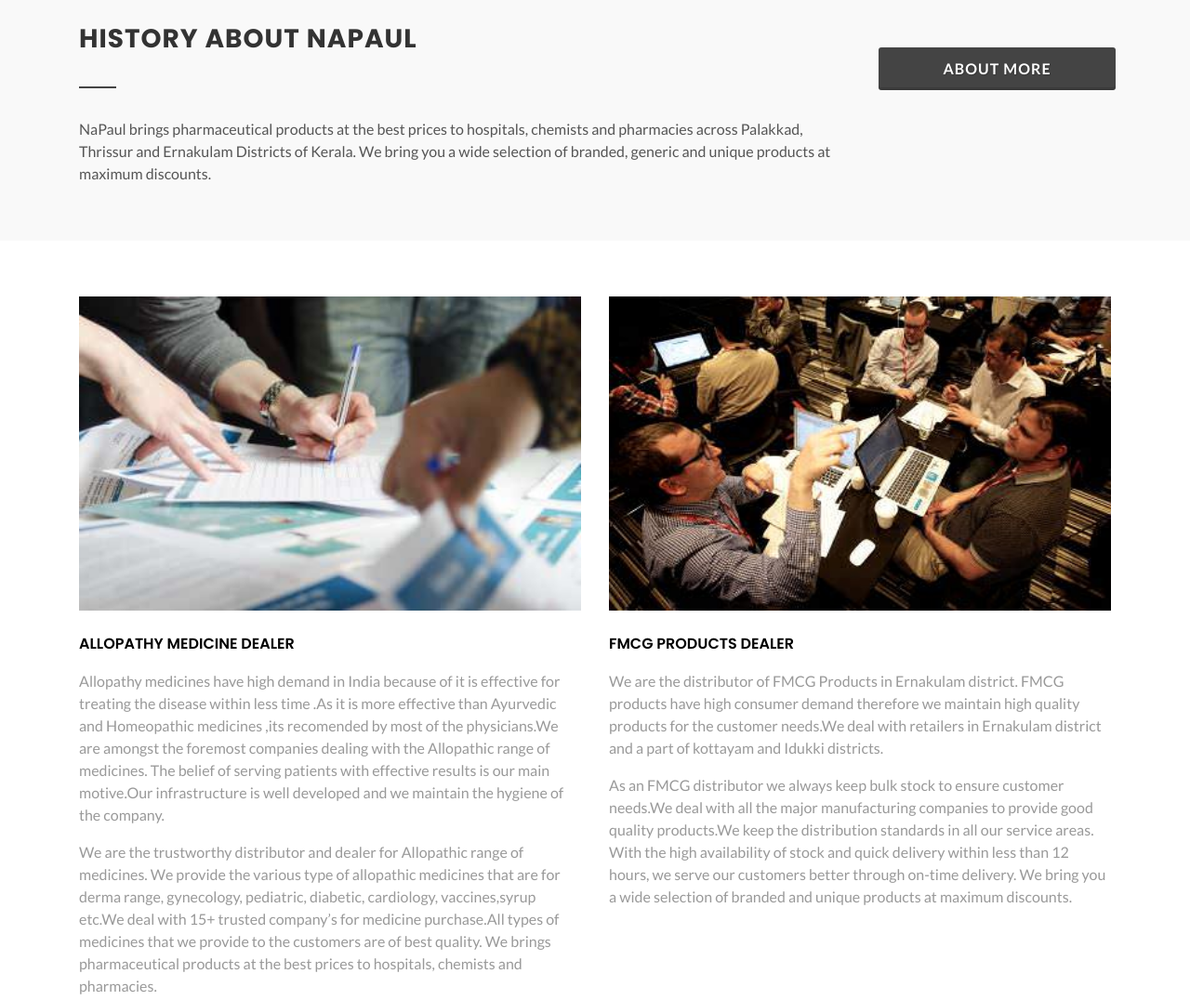
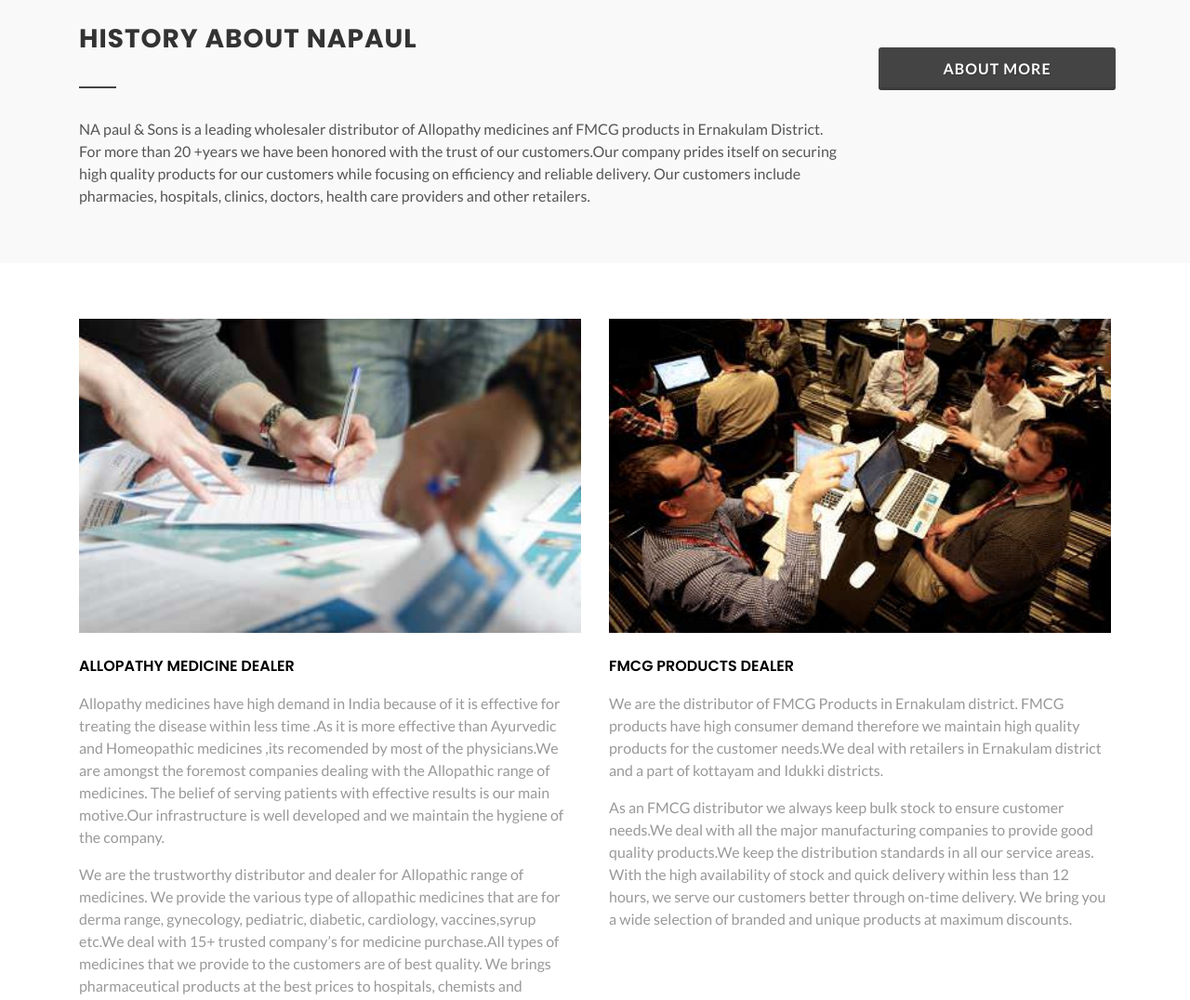
Before and after one commit to dilshad-shibin/NaPaul-Pharma, a plain HTML site: page index.html in a window 1280 px wide. Shown: the part 940-2016 px from the top of the page at 93% size. Drawn offline with Linux system fonts and the light colour scheme; no server answers.

Commit message:
index about content added

```diff
--- a/index.html
+++ b/index.html
@@ -168,8 +168,7 @@
                                     <h3>History About NaPaul</h3>
                                 </div>
 
-                                <p class="mb-0">NaPaul brings pharmaceutical products at the best prices to hospitals, chemists and pharmacies across Palakkad, Thrissur and Ernakulam Districts of Kerala. We bring you a wide selection of branded, generic and unique products
-                                    at maximum discounts.</p>
+                                <p class="mb-0">NA paul & Sons is a leading wholesaler distributor of Allopathy medicines anf FMCG products in Ernakulam District. For more than 20 +years we have been honored with the trust of our customers.Our company prides itself on securing high quality products for our customers while focusing on efficiency and reliable delivery. Our customers include pharmacies, hospitals, clinics, doctors, health care providers and other retailers.</p>
                             </div>
 
                             <div class="col-lg-3">
@@ -269,7 +268,7 @@
                                     <a href="#"><i class="icon-shopping-cart"></i></a>
                                 </div>
                                 <div class="fbox-content">
-                                    <h3>Optimum solutions for customer needs</h3>
+                                    <h3>Optimum solution</h3>
                                     <p>We mainly focus on customer satisfaction therefore we concentrate on providing what customers need exactly.our sales representatives visits customers and take orders regularly which keeps a healthy relation between us and customers.We track and manages all our orders effectively.</p>
                                 </div>
                             </div>
```
